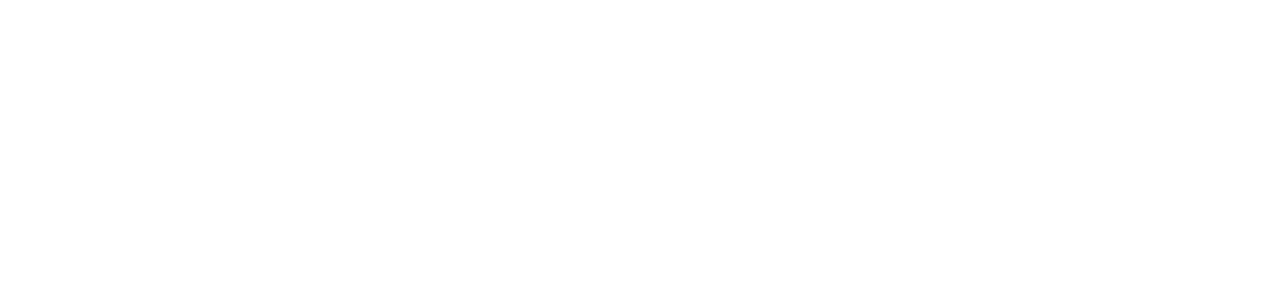
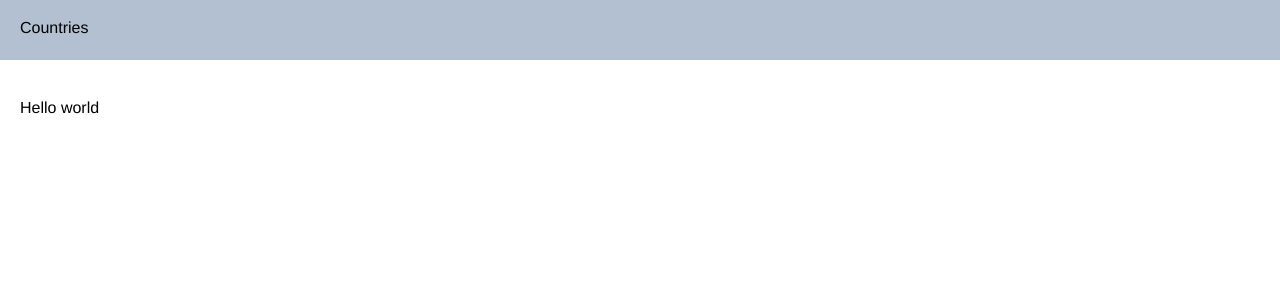
Before and after one commit to iamtstark/vue-countries, a Vue app: page / in a window 1280 px wide. Shown: the top 300 px of the page. Built offline with nearby package versions, Linux system fonts and the light colour scheme.

Commit message:
Element UI container, header, main. Simple styles.

```diff
--- a/src/App.vue
+++ b/src/App.vue
@@ -1,17 +1,30 @@
 <template>
   <div id="app">
+    <el-container>
+      <el-header class="site-header"><p>Countries</p></el-header>
+      <el-main><p>Hello world</p></el-main>
+    </el-container>
   </div>
 </template>
 
 <script>
-
-export default {
-  name: 'app',
-  components: {
+  export default {
+    name: 'app',
+    components: {
+    }
   }
-}
 </script>
 
 <style lang="scss">
-
+  body {
+    padding: 0;
+    margin: 0;
+    font-family: 'Helvetica', 'Arial', 'sans-serif';
+    line-height: 1.5;
+  }
+  .site-header {
+    background: #b3c0d1;
+    display: flex;
+    align-content: center;
+  }
 </style>
```
